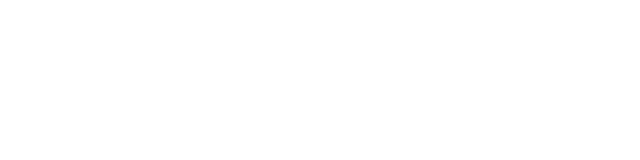
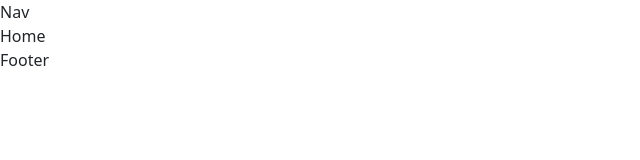
Before and after one commit to bassem620/my-portfolio, a React (Create React App) app: page / in a window 1280 px wide. Shown: the top 160 px of the page, without its empty margins (0-640 px from the left). Built offline with nearby package versions, Linux system fonts and the light colour scheme.

Commit message:
App & index init

```diff
--- a/src/App.js
+++ b/src/App.js
@@ -1,9 +1,18 @@
+import { Route, Routes } from "react-router-dom";
+
+import { Nav, Footer } from './components/index';
+import { Home } from './pages/index';
+
 function App() {
-  return (
-    <div className="App">
-
-    </div>
-  );
+    return (
+        <>
+        <Nav />
+        <Routes>
+            <Route index element={<Home />}/>
+        </Routes>
+        <Footer />
+        </>
+    );
 }
 
 export default App;
--- a/src/index.js
+++ b/src/index.js
@@ -1,11 +1,15 @@
 import React from 'react';
 import ReactDOM from 'react-dom/client';
+
 import './index.css';
 import App from './App';
+import { BrowserRouter as Router } from 'react-router-dom';
 
 const root = ReactDOM.createRoot(document.getElementById('root'));
 root.render(
-  <React.StrictMode>
-    <App />
-  </React.StrictMode>
+    <React.StrictMode>
+        <Router>
+            <App />
+        </Router>
+    </React.StrictMode>
 );
```
